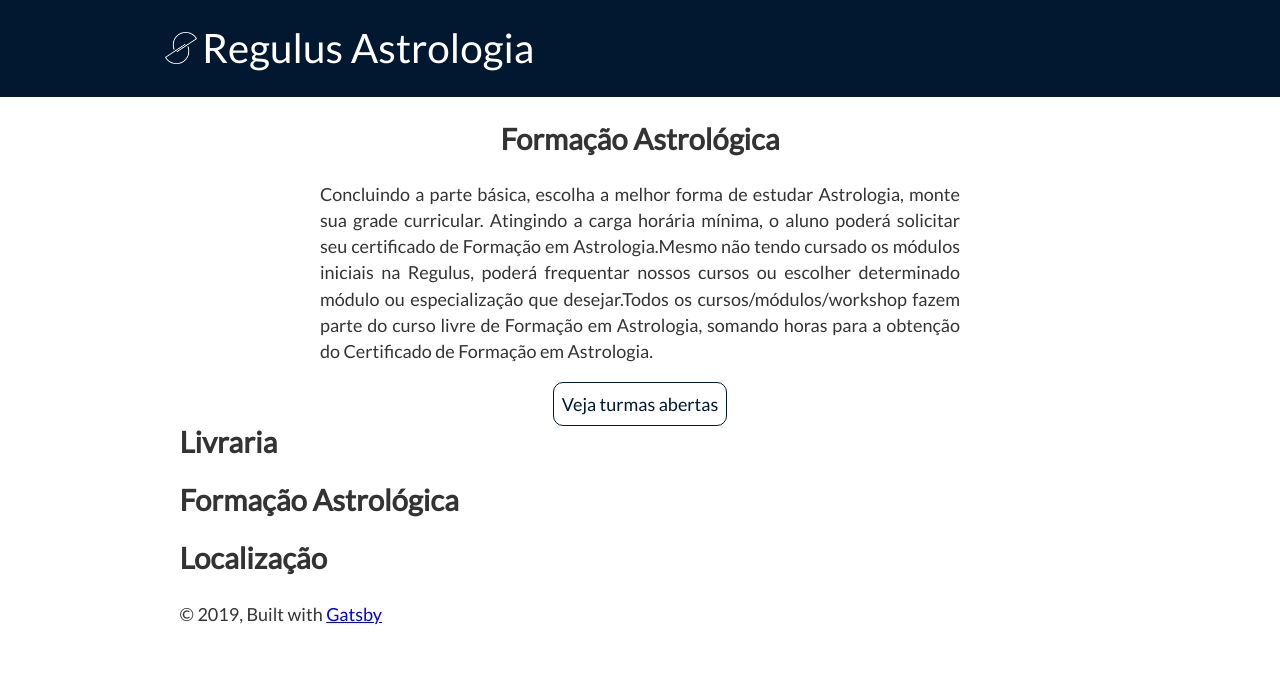
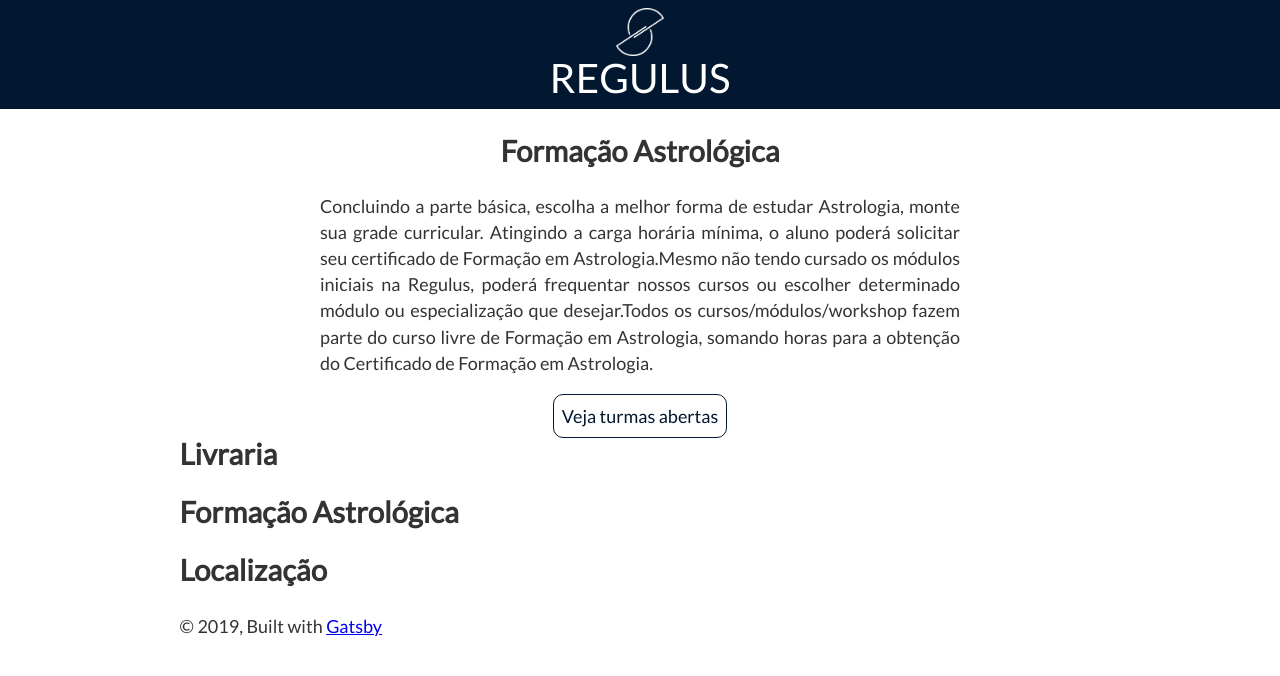
Before and after one commit to jonniebigodes/regulus-site, a Gatsby site: page / in a window 1280 px wide. Built offline with nearby package versions, Linux system fonts and the light colour scheme; Gatsby itself is replaced by a stand-in of ours.

Commit message:
altera header para ficar melhor em celular

```diff
--- a/src/components/header.js
+++ b/src/components/header.js
@@ -14,23 +14,25 @@ const Header = ({ siteTitle }) => (
       style={{
         margin: `0 auto`,
         maxWidth: 960,
-        padding: `1.45rem 0`,
+        padding: `0.45rem 0 `,
         display: "flex",
         alignItems: "center"
       }}
     >
-      <img src={logo} alt="Regulus Astrologia" style={{width: "32px", margin:"0 5px"}}/>
-      <h1 style={{ margin: 0, fontWeight: "normal" }}>
-        <Link
+      <Link
           to="/"
           style={{
             color: `white`,
             textDecoration: `none`,
+            margin: `0 auto`,
+            display: "flex",
+            flexFlow: "column",
+            alignItems: "center"
           }}
         >
-          {siteTitle}
+          <img src={logo} alt="Regulus Astrologia" style={{width: "48px", margin:"0 5px"}}/>
+          <h1 style={{fontWeight: "lighter", margin: 0}}>{siteTitle}</h1>
         </Link>
-      </h1>
     </div>
   </header>
 )
--- a/src/components/layout.js
+++ b/src/components/layout.js
@@ -25,7 +25,7 @@ const Layout = ({ children }) => {
 
   return (
     <>
-      <Header siteTitle={"Regulus Astrologia"} />
+      <Header siteTitle={"REGULUS"} />
       <div
         style={{
           margin: `0 auto`,
```
